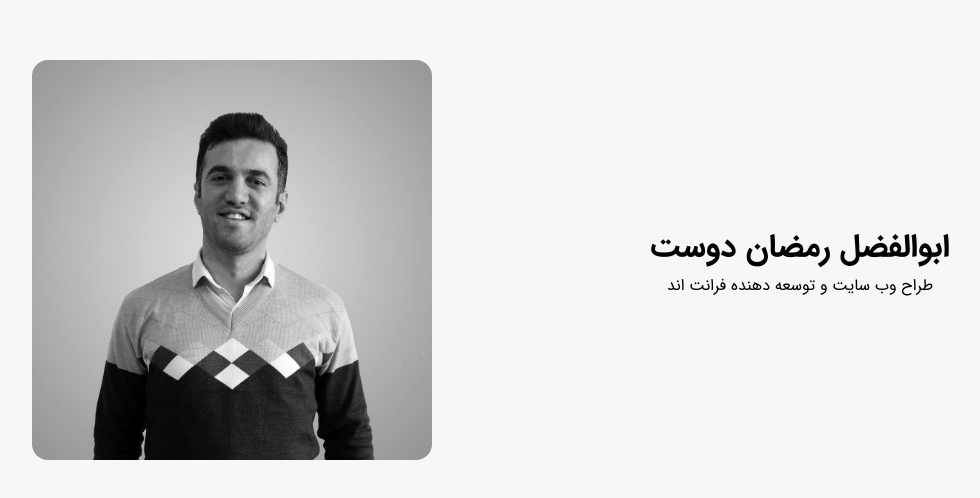
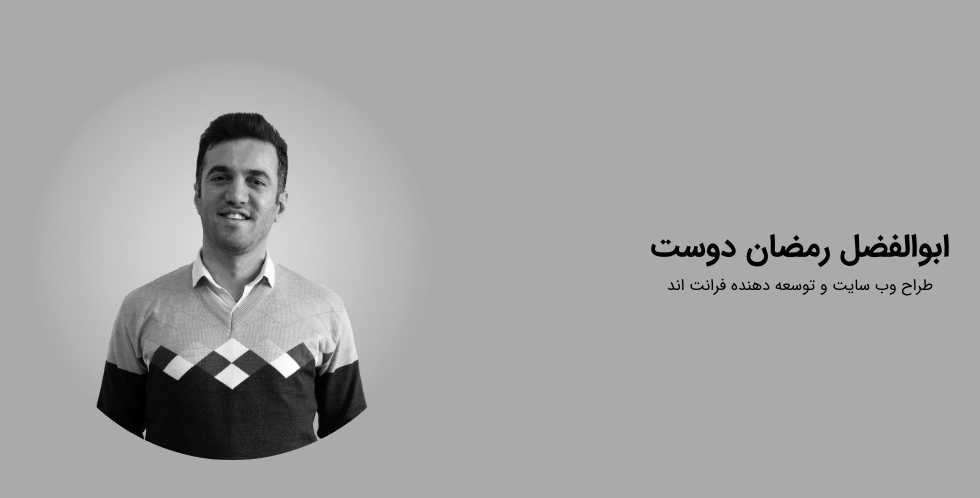
Before and after one commit to ramezandoust/ramezandoust-portfolio, a Next.js app: page / in a window 1280 px wide. Shown: the part 140-638 px from the top of the page, without its empty margins (124-1104 px from the left). Built offline with nearby package versions, Linux system fonts and the light colour scheme.

Commit message:
change style of section 1

```diff
--- a/src/app/page.module.scss
+++ b/src/app/page.module.scss
@@ -13,6 +13,9 @@
     padding: 6rem;
     width: 100%;
     min-height: 100vh;
+    background-color: #aaaaaa; //ceac38
+    color: #000000;
+    transition: all 0.3s;
   }
   .col {
     width: 50%;
@@ -23,16 +26,20 @@
   }
 
   .mypic {
-    border-radius: 1rem;
+    border-radius: 50%;
     cursor: pointer;
     filter: grayscale(1);
-    transition: all 0.3s;
+    transition: filter 0.3s;
   }
 }
 /* Enable hover only on non-touch devices */
 @media (hover: hover) and (pointer: fine) {
   .mypic:hover {
     filter: none;
+  }
+  .row:has(.mypic:hover) {
+    background-color: #ceac38;
+    color: #f7f7f7;
   }
 }
 
```
